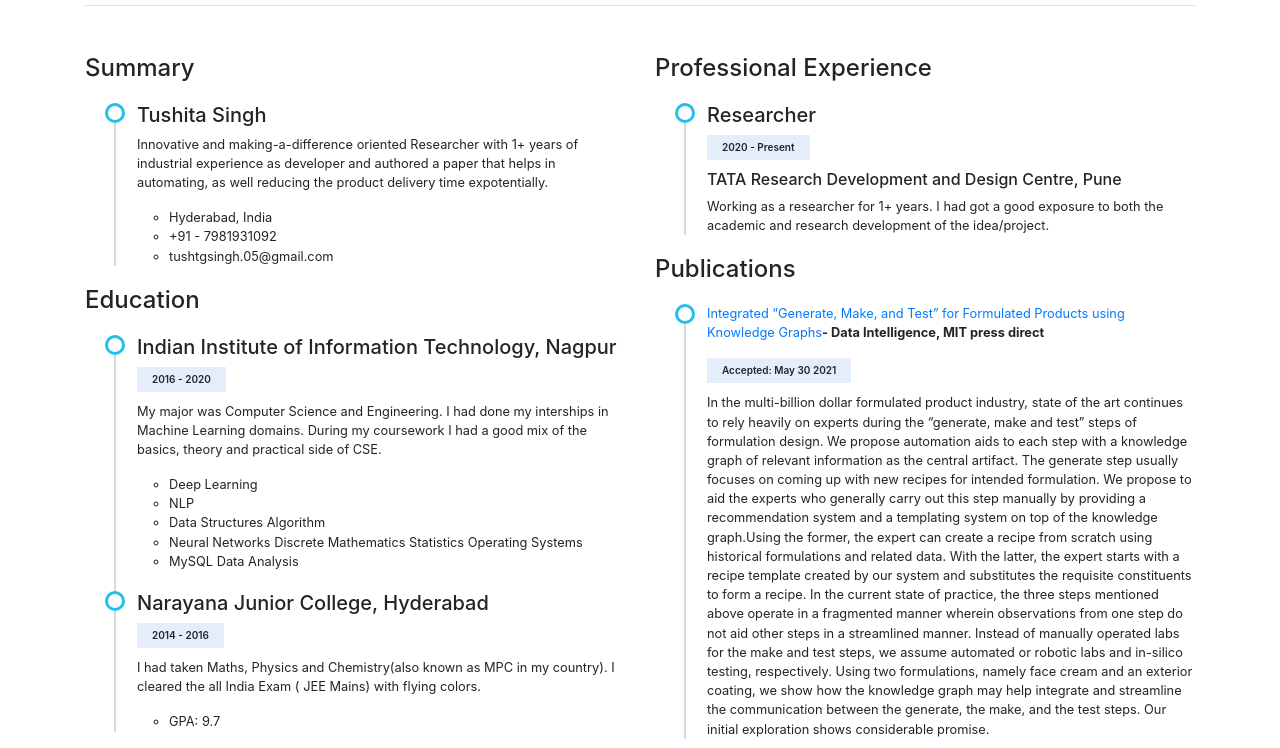
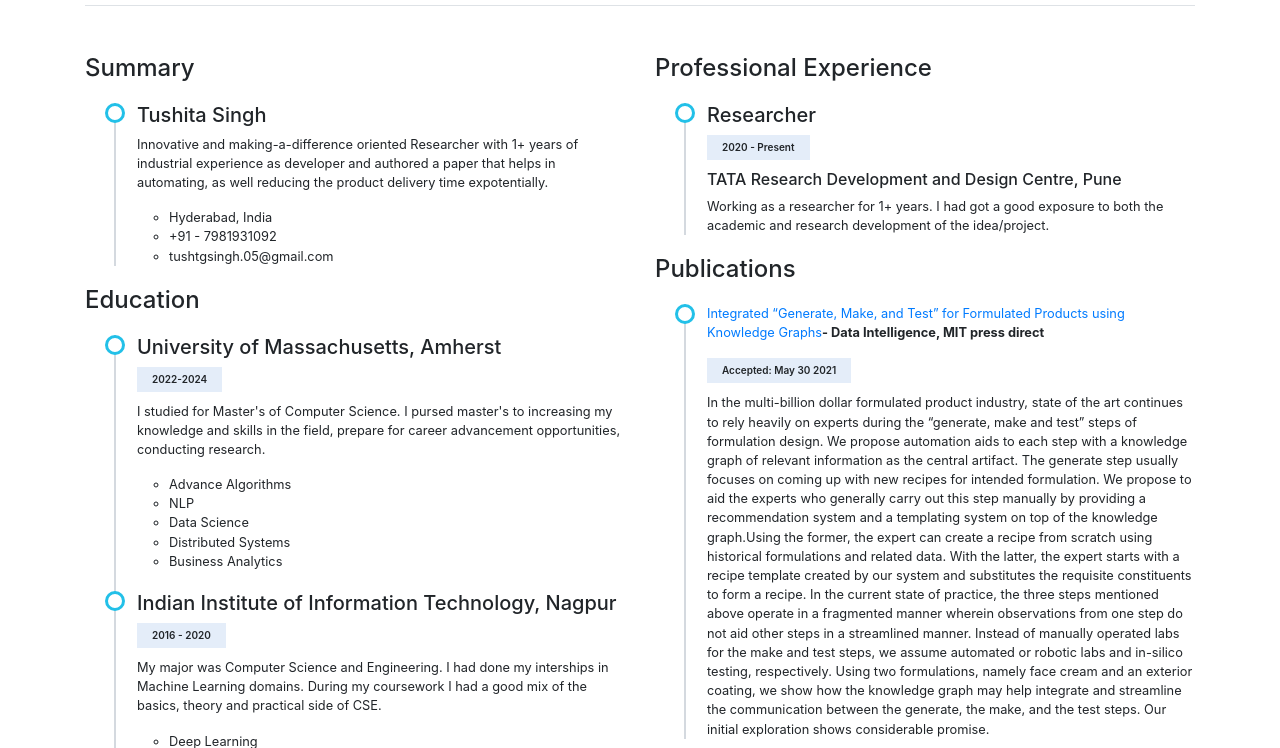
Before and after one commit to tush05tgsingh/Tushita_Singh.github.io, a plain HTML site: page resume.html in a window 1280 px wide. Shown: the part 88-836 px from the top of the page. Drawn offline with nearby package versions, Linux system fonts and the light colour scheme.

Commit message:
Update resume.html

```diff
--- a/resume.html
+++ b/resume.html
@@ -60,6 +60,18 @@
          <h4>Education</h4>
          <ul class="timeline">
            <li>
+             <h5> University of Massachusetts, Amherst </h5>
+             <p class="year"> 2022-2024 </p>
+             <p>I studied for Master's of Computer Science. I pursed master's to increasing my knowledge and skills in the field, prepare for career advancement opportunities, conducting research. </p>
+             <ul>
+               <li>Advance Algorithms</li>
+                <li>NLP</li>
+                <li>Data Science</li>
+                <li>Distributed Systems</li>
+                <li>Business Analytics</li>
+             </ul>
+           </li>
+           <li>
              <h5> Indian Institute of Information Technology, Nagpur </h5>
              <p class="year"> 2016 - 2020 </p>
              <p>My major was Computer Science and Engineering. I had done my interships in Machine Learning domains. During my coursework I had a good mix of the basics, theory and practical side of CSE.</p>
```
